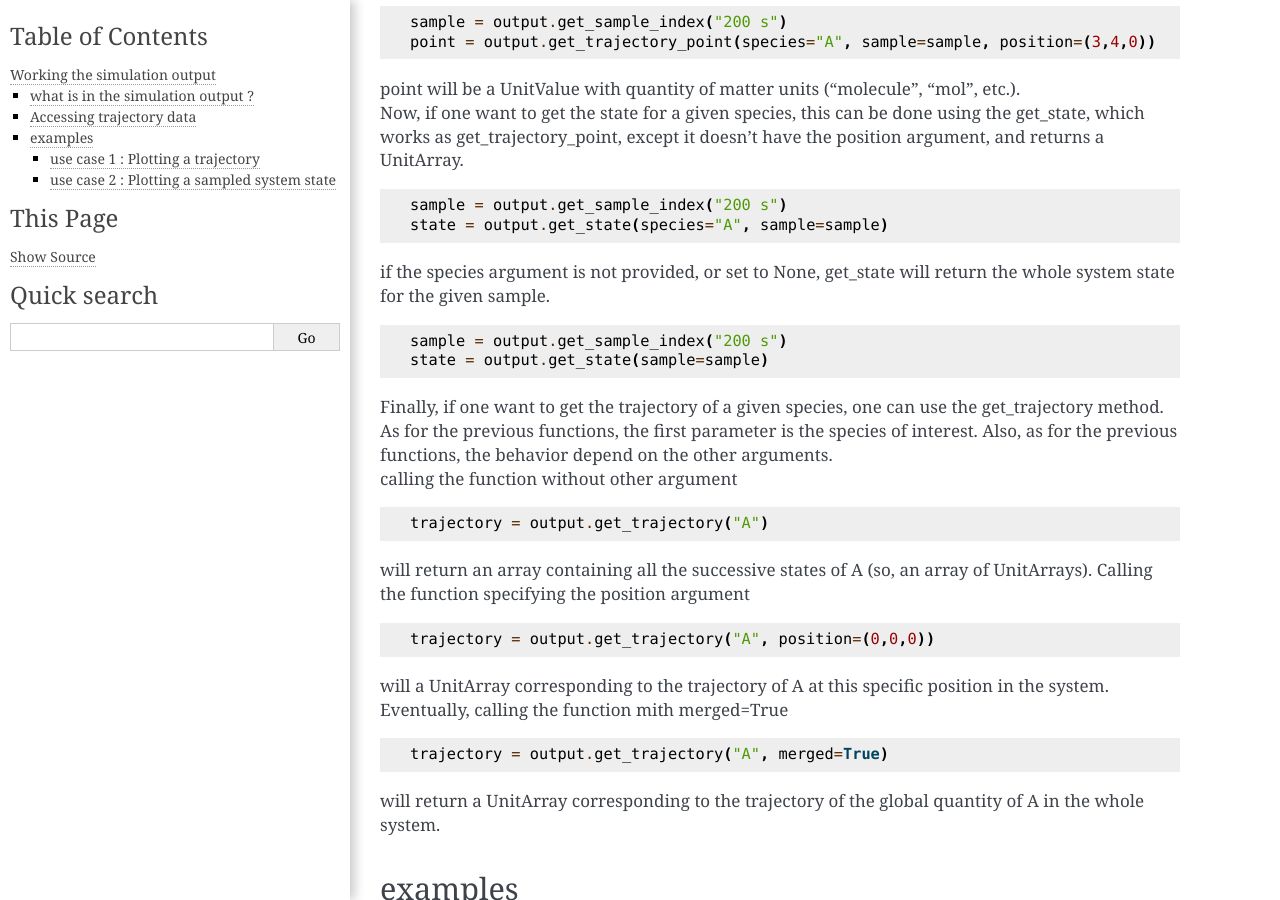
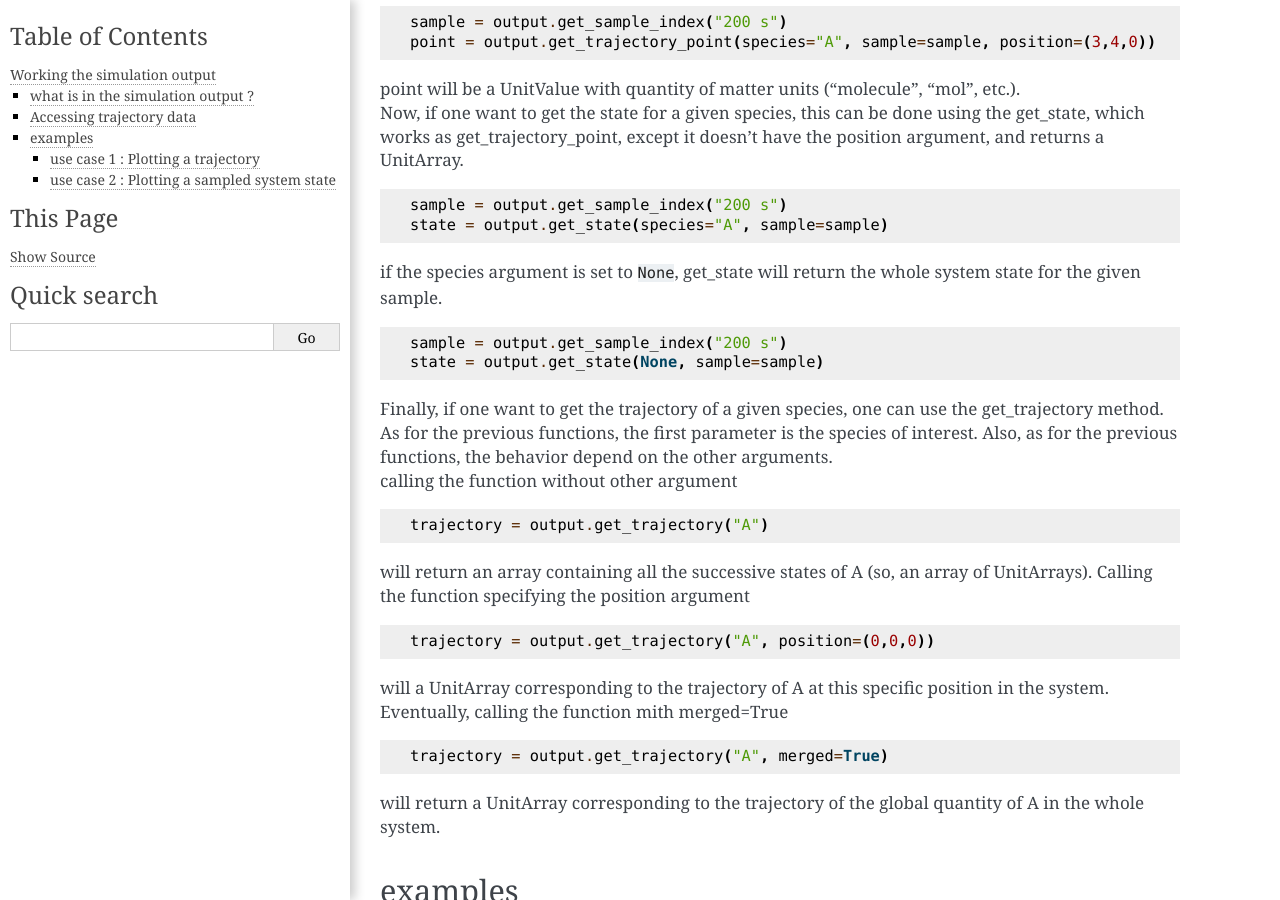
Before and after one commit to ThibaultFillion/strengths, a Sphinx documentation site: the page built from documentation/working_with_output.rst, in a window 1280 px wide and 900 px high, scrolled down 1098 px. Built offline with Sphinx 7.4.7, drawn with Linux system fonts in a browser that asks for light colours.

Commit message:
Update working_with_output.rst

```diff
--- a/documentation/working_with_output.rst
+++ b/documentation/working_with_output.rst
@@ -60,12 +60,12 @@ a UnitArray.
   sample = output.get_sample_index("200 s")
   state = output.get_state(species="A", sample=sample)
 
-if the species argument is not provided, or set to None, get_state will return the whole system state for the given sample.
+if the species argument is set to ``None``, get_state will return the whole system state for the given sample.
 
 .. code:: python
 
   sample = output.get_sample_index("200 s")
-  state = output.get_state(sample=sample)
+  state = output.get_state(None, sample=sample)
 
 Finally, if one want to get the trajectory of a given species, one can use the
 get_trajectory method. As for the previous functions, the first parameter is the species of interest.
```
